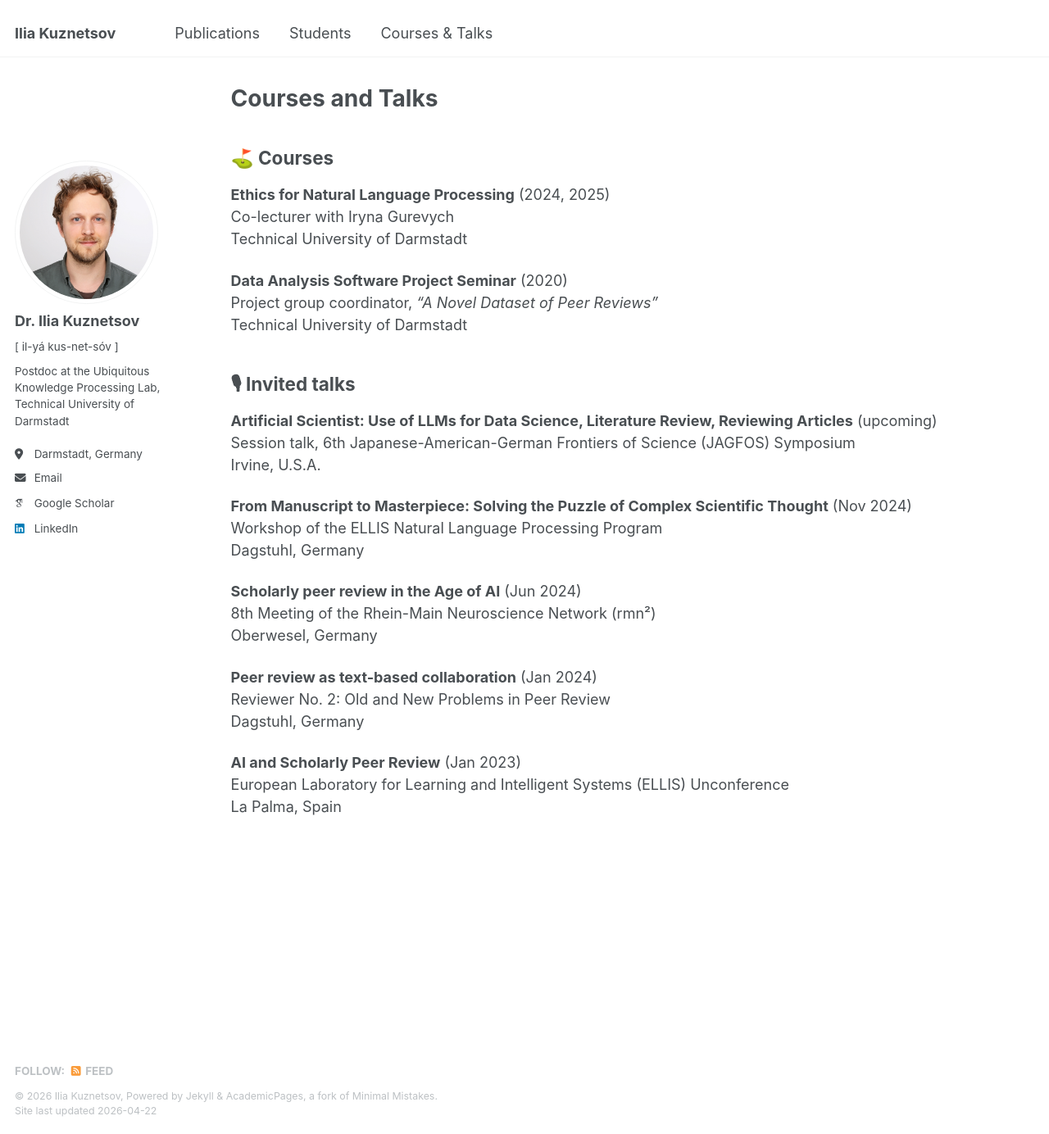
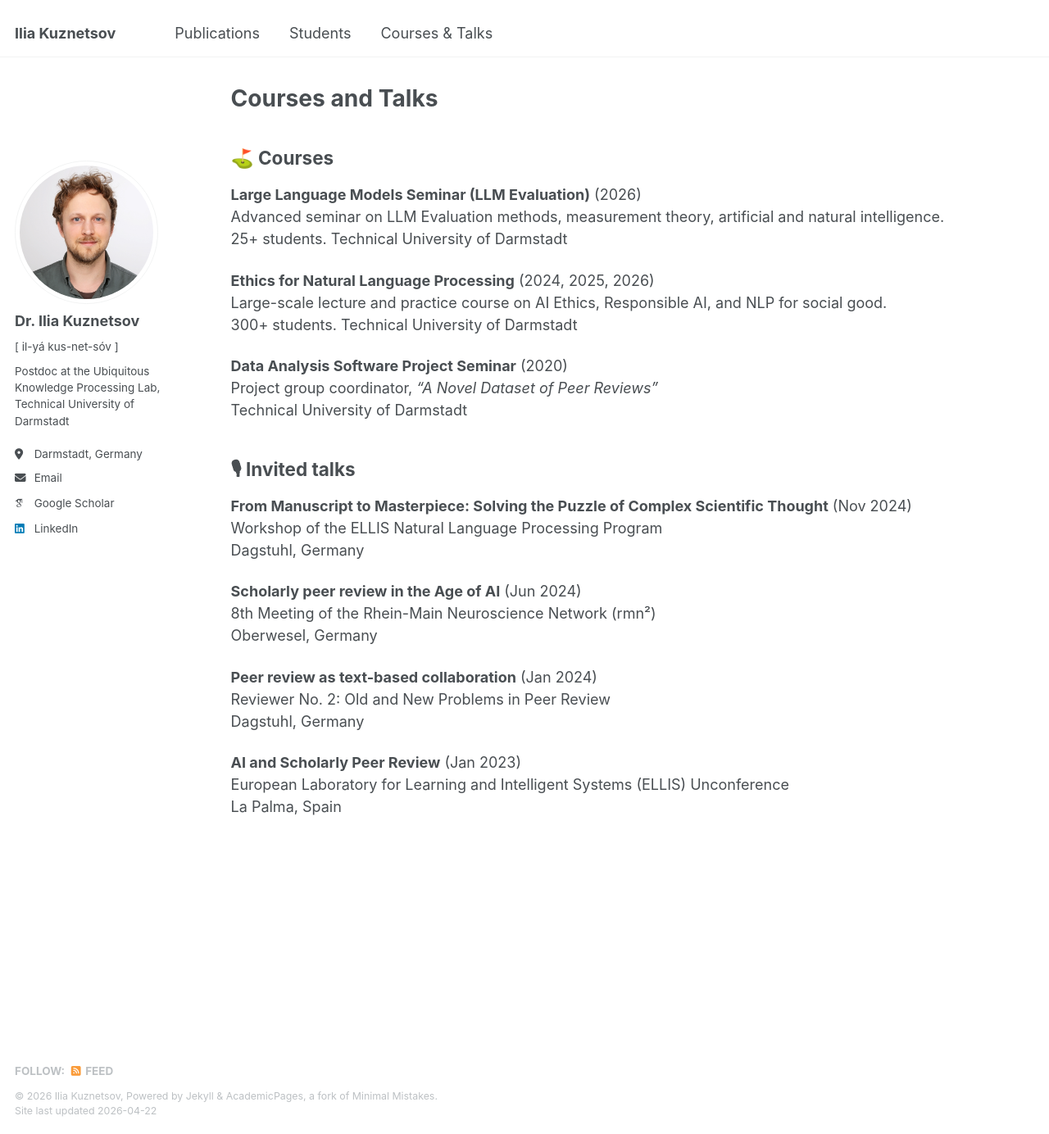
Before and after one commit to iokuznetsov/iokuznetsov.github.io, a Jekyll site: the page built from _pages/talks.md, in a window 1280 px wide and 1384 px high. Shown: the whole window at 82% size. Built offline with Jekyll 4.4.1, drawn with Linux system fonts in a browser that asks for light colours; some web fonts are replaced.

Commit message:
Update talks.md

```diff
--- a/_pages/talks.md
+++ b/_pages/talks.md
@@ -7,8 +7,14 @@ author_profile: true
 
 ## ⛳️ Courses
 
-**Ethics for Natural Language Processing** (2024, 2025)\
-Co-lecturer with Iryna Gurevych\
+**Large Language Models Seminar (LLM Evaluation)** (2026)\
+Advanced seminar on LLM Evaluation methods, measurement theory, artificial and natural intelligence. \
+25+ students.
+Technical University of Darmstadt
+
+**Ethics for Natural Language Processing** (2024, 2025, 2026)\
+Large-scale lecture and practice course on AI Ethics, Responsible AI, and NLP for social good. \
+300+ students.
 Technical University of Darmstadt
 
 **Data Analysis Software Project Seminar** (2020)\
@@ -16,10 +22,6 @@ Project group coordinator, *"A Novel Dataset of Peer Reviews"*\
 Technical University of Darmstadt
 
 ## 🎙 Invited talks
-
-**Artificial Scientist: Use of LLMs for Data Science, Literature Review, Reviewing Articles** (upcoming)\
-Session talk, 6th Japanese-American-German Frontiers of Science (JAGFOS) Symposium\
-Irvine, U.S.A.
 
 **From Manuscript to Masterpiece: Solving the Puzzle of Complex Scientific Thought** (Nov 2024)\
 Workshop of the ELLIS Natural Language Processing Program\
```
